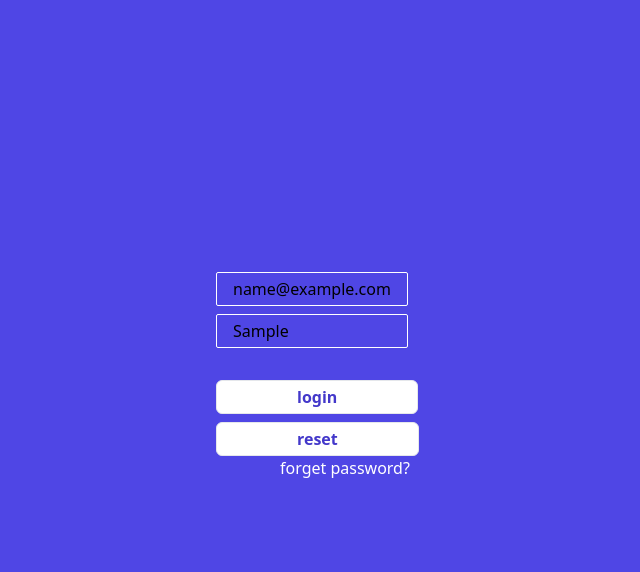
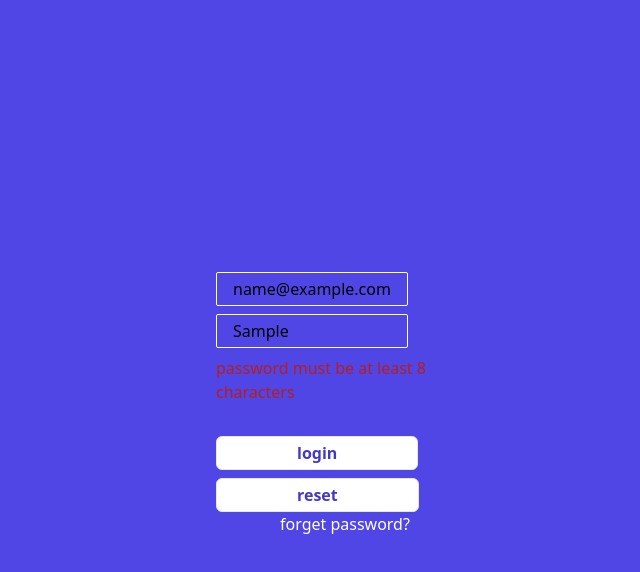
Before and after one commit to anjali569801/login-form, a React (Vite) app: page / in a window 1280 px wide. Both pictures are taken after typing "name@example.com", "Sample" into the empty fields and a click on the button "login". Shown: the top 572 px of the page, without its empty margins (296-936 px from the left). Built offline with nearby package versions, Linux system fonts and the light colour scheme.

Commit message:
install yup and  show errors with the help of validation schema

```diff
--- a/package.json
+++ b/package.json
@@ -18,6 +18,7 @@
     "react-dom": "^17.0.2",
     "react-router-dom": "^6.8.1",
     "tailwindcss": "^3.0.18",
-    "vite": "^2.3.8"
+    "vite": "^2.3.8",
+    "yup": "^1.0.2"
   }
 }
--- a/src/Input.jsx
+++ b/src/Input.jsx
@@ -5,7 +5,7 @@ function Input(props) {
 
   return(
 
-      <input id={props.id} name={props.name} required placeholder={props.placeholder} type={props.type}  value={props.value} onChange={props.onChange} className={'p-1 px-4 w-48 bg-transparent border border-white placeholder-white rounded-sm border-1' + (props.className)}></input>
+      <input id={props.id} name={props.name} required placeholder={props.placeholder} type={props.type}  value={props.value} onBlur={props.onBlur} onChange={props.onChange} className={'p-1 px-4 w-48 bg-transparent border border-white placeholder-white rounded-sm border-1' + (props.className)}></input>
 
   );
 }
--- a/src/LoginForm.jsx
+++ b/src/LoginForm.jsx
@@ -3,6 +3,7 @@ import { useFormik } from 'formik'
 import Button from './Button';
 import Input from './Input';
 import {Link} from 'react-router-dom';
+import * as Yup from 'yup';
 
 function LoginForm() {
 
@@ -12,23 +13,31 @@ function LoginForm() {
 
  }
 
-  const {handleChange,handleBlur,values,handleSubmit,errors,resetForm} = useFormik({
+  const validationSchema = Yup.object().shape({
+    email: Yup.string().required().email(),
+    password: Yup.string().required().min(8).max(12)
+  })
+
+  const {handleChange,handleBlur,values,touched,handleSubmit,errors,resetForm} = useFormik({
     initialValues:{
       email:"",
       password:"",
     }
   ,onSubmit:onFormSubmit,
+    validationSchema,
   })
 
   return(
     <form onSubmit={handleSubmit} className=" space-y-8 w-64 h-64">
       <div className="flex flex-col space-y-2">
       <Input onBlur={handleBlur}  placeholder="email" value={values.email} name="email" onChange={handleChange}/>
+        {touched.email && errors.email && <span className="text-red-700">{errors.email}</span>}
       <Input onBlur={handleBlur}  name="password" placeholder="password" value={values.password} onChange={handleChange}/>
+        {touched.password && errors.password && <span className="text-red-700">{errors.password}</span>}
         </div>
       <div className="space-y-2 mt-2 ">
-     <Button>login</Button>
-      <Button onClick={resetForm}>reset</Button>
+     <Button type="submit">login</Button>
+      <Button type="button" onClick={resetForm}>reset</Button>
          <Link className="text-white ml-16">forget password?</Link>
         </div>
 
```
Also changed, not shown: 1 other file (tests, documents, lock files or other folders).
